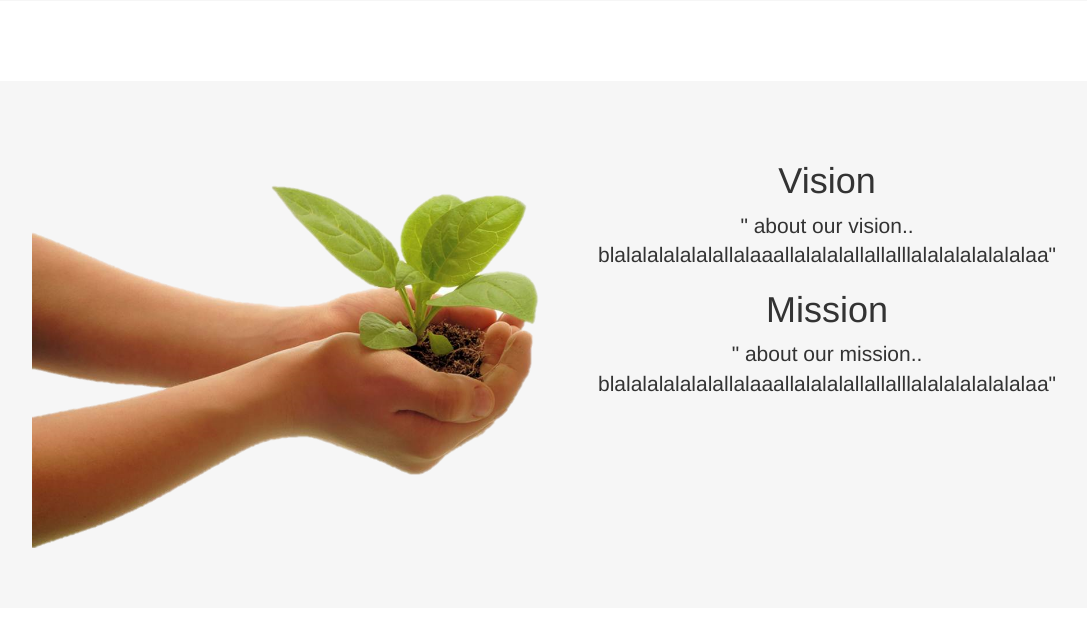
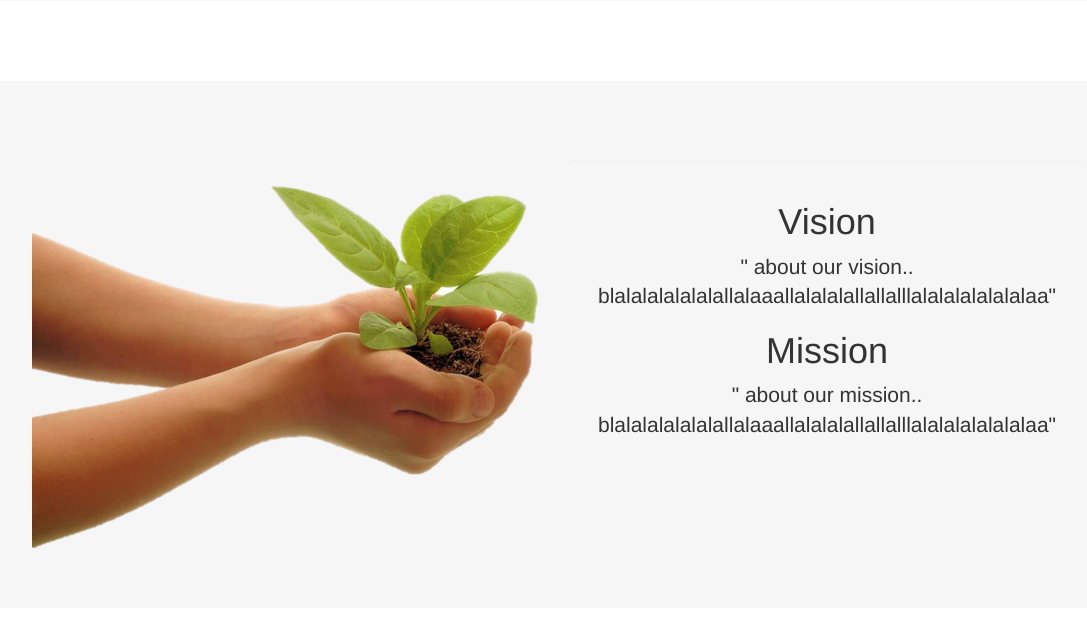
Before and after one commit to sumedhe/cuv, a CodeIgniter app: page /database/ in a window 1280 px wide. Shown: the part 956-1588 px from the top of the page, without its empty margins (83-1170 px from the left). Run offline with CodeIgniter, Linux system fonts and the light colour scheme; some libraries are stand-ins or nearby versions.

Commit message:
add a line to mission-vision

```diff
--- a/application/views/mission-vision.php
+++ b/application/views/mission-vision.php
@@ -8,6 +8,10 @@
              style="max-width:100%; height:auto; display:block">
     </div>
     <div class="col-md-6">
+      <hr class="section-heading-spacer">
+      <div class="clearfix">
+
+      </div>
         <div class="the-headline">
             <h1>
                 Vision
```
